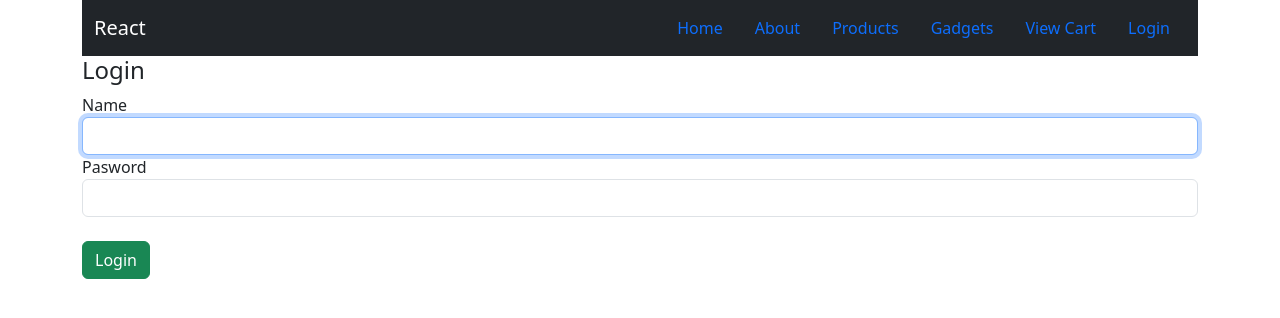
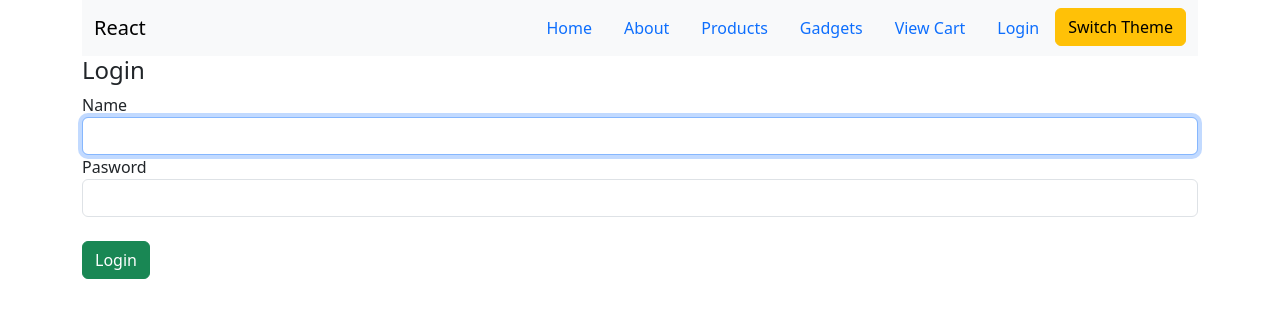
Before and after one commit to aniljos/Nextjs-Nov-04, a Next.js app in the folder the-awesome-app/: page /login in a window 1280 px wide. Shown: the top 318 px of the page. Built offline with nearby package versions, Linux system fonts and the light colour scheme.

Commit message:
Day 3 session 2

```diff
--- a/the-awesome-app/src/app/layout.tsx
+++ b/the-awesome-app/src/app/layout.tsx
@@ -1,7 +1,10 @@
 import type { Metadata } from "next";
 import "./globals.css";
-import Link from "next/link";
+
 import ReduxProvider from "@/state/redux/ReduxProvider";
+import { AppThemeContextProvider } from "@/state/context/AppThemeContext";
+import AppBar from "@/components/AppBar";
+
 
 
 
@@ -17,35 +20,12 @@ export default function RootLayout({
 }>) {
   return (
 
+    <AppThemeContextProvider>
       <ReduxProvider>
         <html lang="en">
           <body>
             <div className="container">
-          <nav className="navbar navbar-dark bg-dark">
-            <div className="container-fluid">
-              <Link className="navbar-brand" href="#">React</Link>
-              <ul className="nav">
-                <li className="nav-item">
-                  <Link className="nav-link" href="/">Home</Link>
-                </li>
-                <li className="nav-item">
-                  <Link className="nav-link" href="/about">About</Link>
-                </li>
-                <li className="nav-item">
-                  <Link className="nav-link" href="/products">Products</Link>
-                </li>
-                <li className="nav-item">
-                  <Link className="nav-link" href="/gadgets">Gadgets</Link>
-                </li>
-                <li className="nav-item">
-                  <Link className="nav-link" href="/viewcart">View Cart</Link>
-                </li>
-                <li className="nav-item">
-                  <Link className="nav-link" href="/login">Login</Link>
-                </li>
-              </ul>
-            </div>
-          </nav>
+              <AppBar/>
               <main>
                 {children}
               </main>
@@ -54,5 +34,7 @@ export default function RootLayout({
           </body>
         </html>
       </ReduxProvider>
+    </AppThemeContextProvider>
+
   );
 }
--- /dev/null
+++ b/the-awesome-app/src/components/AppBar.tsx
@@ -0,0 +1,47 @@
+'use client'
+
+import { AppThemeContext } from "@/state/context/AppThemeContext";
+import Link from "next/link";
+import React, { useContext } from "react";
+
+export default React.memo(function AppBar(){
+
+    const theme = useContext(AppThemeContext);
+
+    const mode = theme.mode;
+
+    function handleSwitch(){
+        theme.changeMode(theme.mode === 'light'? 'dark' : 'light');
+    }
+
+    return (
+        <nav className={`navbar navbar-${mode} bg-${mode}`}>
+        <div className="container-fluid">
+          <Link className="navbar-brand" href="#">React</Link>
+          <ul className="nav">
+            <li className="nav-item">
+              <Link className="nav-link" href="/">Home</Link>
+            </li>
+            <li className="nav-item">
+              <Link className="nav-link" href="/about">About</Link>
+            </li>
+            <li className="nav-item">
+              <Link className="nav-link" href="/products">Products</Link>
+            </li>
+            <li className="nav-item">
+              <Link className="nav-link" href="/gadgets">Gadgets</Link>
+            </li>
+            <li className="nav-item">
+              <Link className="nav-link" href="/viewcart">View Cart</Link>
+            </li>
+            <li className="nav-item">
+              <Link className="nav-link" href="/login">Login</Link>
+            </li>
+            <li className="nav-item">
+              <button className="btn btn-warning" onClick={handleSwitch}>Switch Theme</button>
+            </li>
+          </ul>
+        </div>
+      </nav>
+    )
+})
--- /dev/null
+++ b/the-awesome-app/src/state/context/AppThemeContext.tsx
@@ -0,0 +1,29 @@
+'use client'
+import React, { useState } from "react";
+
+export type AppThemeState = {
+    mode: string,
+    changeMode: (mode: string) => void
+}
+
+export const initialState: AppThemeState = {
+    mode: 'light',
+    changeMode: () => {}
+}
+
+
+//create context/store
+export const AppThemeContext = React.createContext(initialState);
+
+export function AppThemeContextProvider({children}:
+                                Readonly<{children: React.ReactNode}>){
+
+    const [mode, setMode] = useState(initialState.mode);
+
+    return (
+        <AppThemeContext.Provider value={{mode:mode, changeMode:setMode}}>
+            {children}
+        </AppThemeContext.Provider>
+    )
+
+}
--- a/the-awesome-app/src/state/redux/store.ts
+++ b/the-awesome-app/src/state/redux/store.ts
@@ -12,7 +12,11 @@ const combinedReducer = combineReducers({
 //store
 export const store = configureStore({
     reducer: combinedReducer,
-    devTools: true
+    devTools: true,
+    middleware: getDefaultMiddleware =>
+        getDefaultMiddleware({
+          serializableCheck: false,
+        }),
 });
 
 
```
Also changed, not shown: the-awesome-app/src/app/products/page.tsx (+40 -24 lines), the-awesome-app/src/components/ProductView.tsx (added, +33 -0 lines), 1 other file (tests, documents, lock files or other folders). Lines whose indentation alone changed are shown as unchanged.
